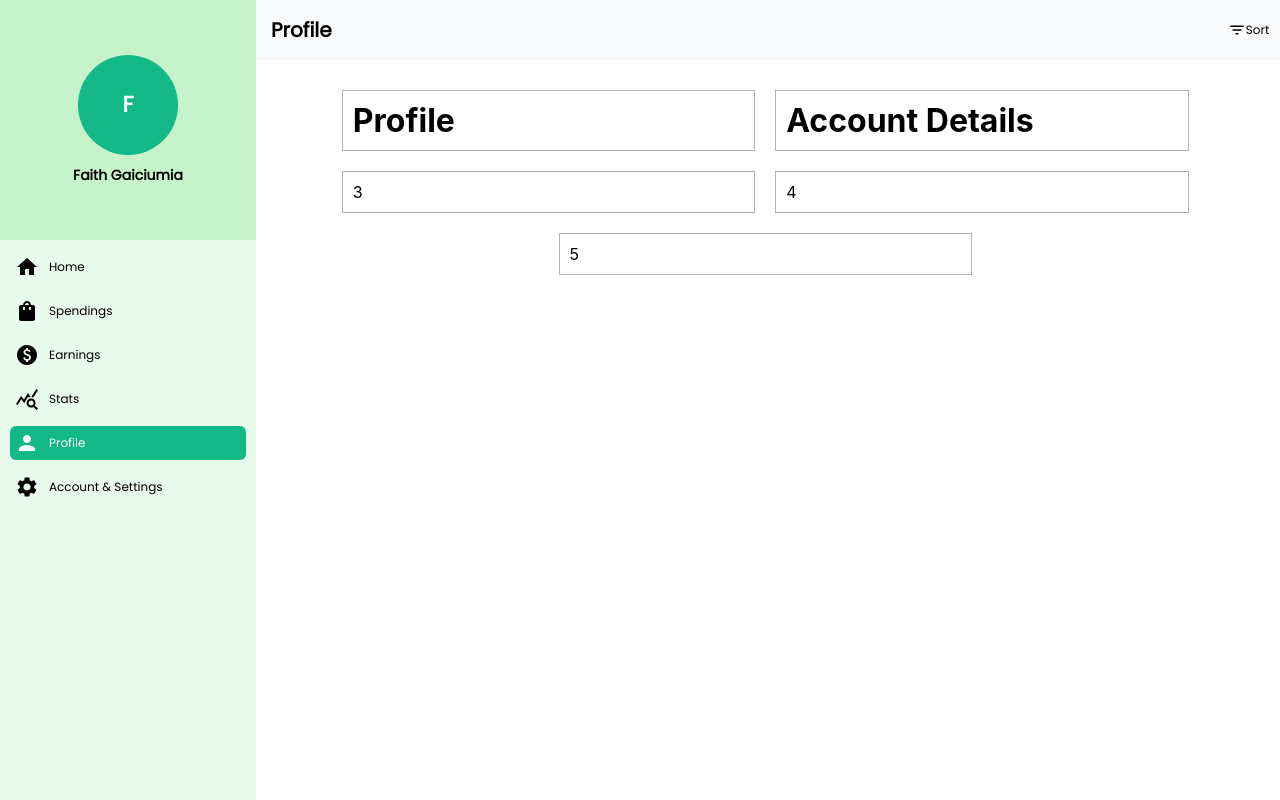
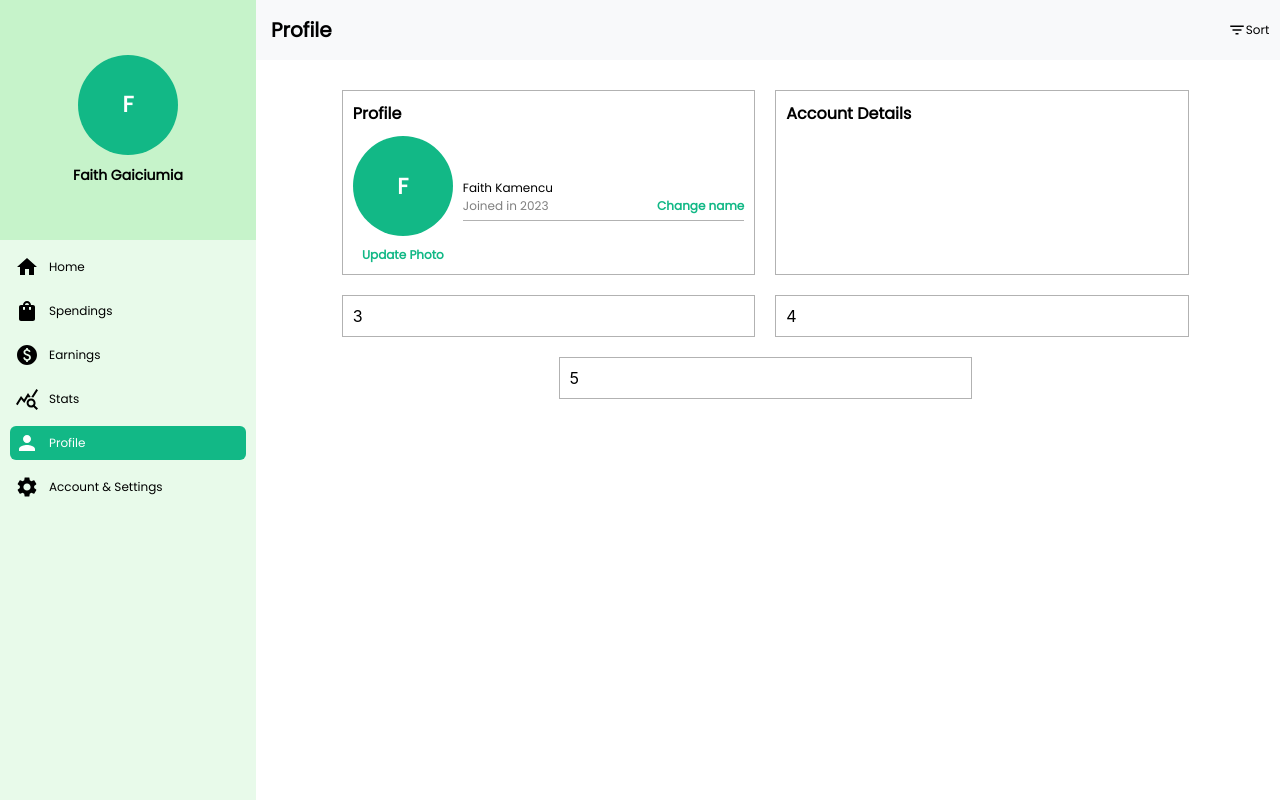
Before and after one commit to faithgaiciumia/react-financial-management-app, a React (Create React App) app: page /profile in a window 1280 px wide. Built offline with nearby package versions, Linux system fonts and the light colour scheme.

Commit message:
started implementation of profile pg UI

```diff
--- /dev/null
+++ b/src/components/ProfileCircle.js
@@ -0,0 +1,38 @@
+import { createUseStyles } from "react-jss";
+
+export default function ProfileCircle() {
+  const styles = useStyles();
+  return (
+    <div>
+      <div className={styles.profile} style={{width:"100px", height:"100px"}}>
+        <p className={styles.profileTxt}>F</p>
+      </div>
+    </div>
+  );
+}
+
+const useStyles = createUseStyles({
+  header: {
+    backgroundColor: "#C6F3CA",
+    height: "30vh",
+    display: "flex",
+    justifyContent: "center",
+    alignContent: "center",
+    alignItems: "center",
+    flexDirection: "column",
+  },
+  profile: {
+    backgroundColor: "#12B886",
+    borderRadius: "50%",
+    display: "flex",
+    alignItems: "center",
+    justifyContent: "center",
+    alignContent: "center",
+  },
+  profileTxt: {
+    fontFamily: "Poppins",
+    color: "#fff",
+    fontWeight: "800",
+    fontSize: "22px",
+  },
+});
--- a/src/components/SideBar.js
+++ b/src/components/SideBar.js
@@ -6,6 +6,7 @@ import PaidIcon from "@mui/icons-material/Paid";
 import QueryStatsIcon from "@mui/icons-material/QueryStats";
 import SettingsIcon from "@mui/icons-material/Settings";
 import { Link } from "react-router-dom";
+import ProfileCircle from "./ProfileCircle";
 export default function SideBar({
   homeActive,
   profileActive,
@@ -19,9 +20,7 @@ export default function SideBar({
   return (
     <div className={styles.container}>
       <div className={styles.header}>
-        <div className={styles.profile}>
-          <p className={styles.profileTxt}>F</p>
-        </div>
+        <ProfileCircle />
         <p className={styles.bold}>Faith Gaiciumia</p>
       </div>
       <div className={styles.list}>
@@ -93,7 +92,7 @@ export default function SideBar({
 const useStyles = createUseStyles({
   container: {
     backgroundColor: "rgba(198, 243, 202, 0.4)",
-    minHeight:"100vh",
+    minHeight: "100vh",
     width: "20%",
   },
   header: {
--- a/src/pages/profile/Profile.js
+++ b/src/pages/profile/Profile.js
@@ -1,5 +1,6 @@
 import { createUseStyles } from "react-jss";
 import HeaderBar from "../../components/HeaderBar";
+import ProfileCircle from "../../components/ProfileCircle";
 import SideBar from "../../components/SideBar";
 
 export default function Profile() {
@@ -15,10 +16,61 @@ export default function Profile() {
             style={{ marginLeft: "20px", marginTop: "20px" }}
           >
             <div className={styles.bordered}>
-              <h1>Profile</h1>
+              <div>
+                <h1 style={{ fontFamily: "Poppins", fontSize: "16px" }}>
+                  Profile
+                </h1>
+              </div>
+              <div
+                style={{
+                  display: "flex",
+                  alignContent: "center",
+                  alignItems: "center",
+                  marginTop: "10px",
+                }}
+              >
+                <div>
+                  <ProfileCircle />
+                  <h1
+                    style={{
+                      marginTop: "10px",
+                      fontFamily: "Poppins",
+                      fontSize: "12px",
+                      color: "#12B886",
+                      textAlign:"center"
+                    }}
+                  >
+                    Update Photo
+                  </h1>
+                </div>
+                <div style={{ width: "100%", marginLeft: "10px" }}>
+                  <p style={{
+                    fontFamily:"Poppins",
+                    fontSize:"12px"
+                  }}>Faith Kamencu</p>
+                  <div
+                    style={{
+                      display: "flex",
+                      alignContent: "center",
+                      alignItems: "center",
+                      justifyContent: "space-between",
+                      borderBottom:"0.5px solid rgba(0, 0, 0, 0.3)",
+                      paddingBottom:"5px"
+                    }}
+                  >
+                    <p style={{fontFamily:"Poppins", fontSize:"12px", color:"rgba(0,0,0, 0.5)"}}>Joined in 2023</p>
+                    <h1 style={{fontFamily:"Poppins", fontSize:"12px", color:"#12B886"}}>Change name</h1>
+                  </div>
+                </div>
+              </div>
             </div>
             <div className={styles.bordered}>
-              <h1>Account Details</h1>
+              <div>
+                <h1 style={{ fontFamily: "Poppins", fontSize: "16px" }}>
+                  Account Details
+                </h1>
+              </div>
+              <div></div>
             </div>
             <div className={styles.bordered}>3</div>
             <div className={styles.bordered}>4</div>
@@ -39,8 +91,8 @@ const useStyles = createUseStyles({
   },
   mainRow: {
     display: "flex",
-    flexWrap:"wrap",
-    justifyContent:"center"
+    flexWrap: "wrap",
+    justifyContent: "center",
   },
   card: {
     borderRadius: "8px",
@@ -51,8 +103,7 @@ const useStyles = createUseStyles({
   bordered: {
     border: "0.5px solid rgba(0,0,0, 0.3)",
     padding: "10px",
-    width:"40%",
-    margin:"10px"
-
+    width: "40%",
+    margin: "10px",
   },
 });
```
